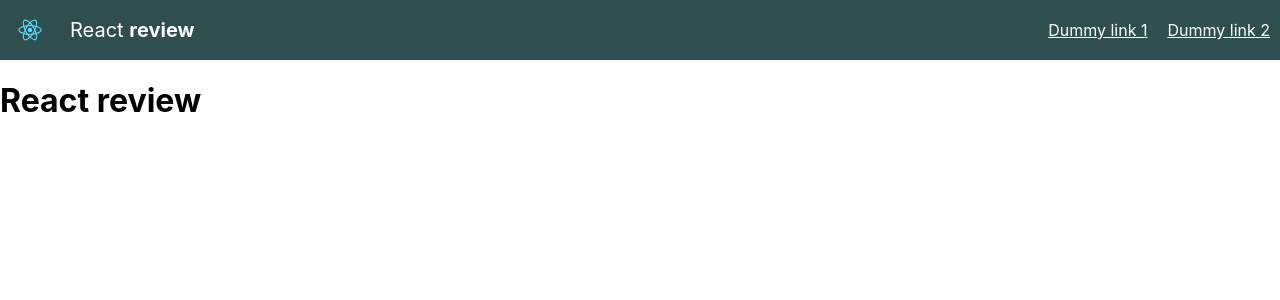
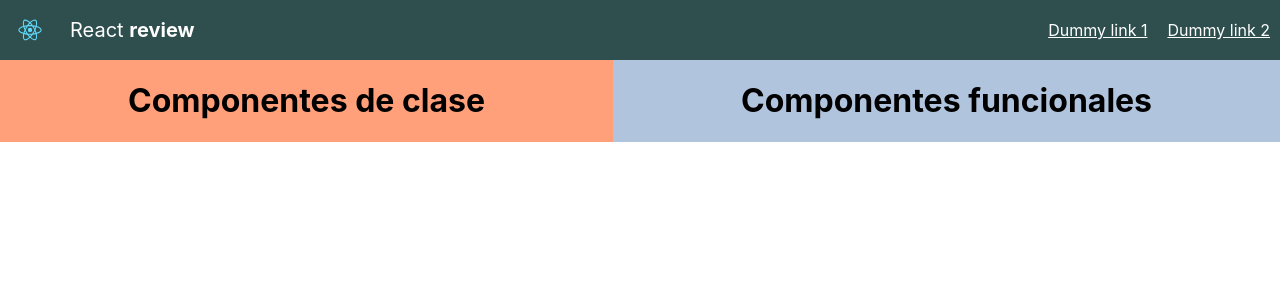
Before and after one commit to lcenriquez/react-components, a React (Create React App) app: page / in a window 1280 px wide. Shown: the top 300 px of the page. Built offline with nearby package versions, Linux system fonts and the light colour scheme.

Commit message:
Divide class and functional components

```diff
--- /dev/null
+++ b/src/components/NavClass.jsx
@@ -0,0 +1,46 @@
+import React from 'react';
+import Logo from '../logo.svg'
+import './Nav.css';
+
+
+class NavClass extends React.Component {
+  constructor(props) {
+    super(props);
+    this.state = {
+      name: 'Class'
+    }
+    // this.handleNameChange = this.handleNameChange.bind(this);
+  }
+
+  componentDidMount() {
+  }
+
+  componentDidUpdate() {
+  }
+
+  componentWillUnmount() {
+  }
+
+  handleNameChange = (e) => {
+    this.setState({
+      name: e.target.value
+    })
+  }
+
+  render() {
+    return (
+      <nav className="navbar navbar-dark bg-dark">
+        <span className="navbar-brand">
+          <img id="logo" src={Logo} width="40" height="40" alt="" />
+          <span>React <b>review</b></span>
+        </span>
+        <div className="navbar-links">
+          <a href="#">Dummy link 1</a>
+          <a href="#">Dummy link 2</a>
+        </div>
+      </nav>
+    );
+  }
+}
+
+export default NavClass;
--- a/src/components/Nav.jsx
+++ b/src/components/NavFunc.jsx
@@ -5,7 +5,7 @@ import Logo from '../logo.svg'
 import './Nav.css';
 
 
-function Nav() {
+function NavFunc() {
   return (
     <nav className="navbar navbar-dark bg-dark">
       <span className="navbar-brand">
@@ -20,4 +20,4 @@ function Nav() {
   );
 };
 
-export default Nav;
+export default NavFunc;
--- a/src/containers/App.css
+++ b/src/containers/App.css
@@ -1,38 +1,14 @@
-.App {
-  text-align: center;
+.container {
+  display: flex;
+  justify-content: space-evenly;
 }
 
-.App-logo {
-  height: 40vmin;
-  pointer-events: none;
+.class {
+  flex-grow: 1;
+  background-color: lightsalmon;
 }
 
-@media (prefers-reduced-motion: no-preference) {
-  .App-logo {
-    animation: App-logo-spin infinite 20s linear;
-  }
+.func {
+  flex-grow: 1;
+  background-color: lightsteelblue;
 }
-
-.App-header {
-  background-color: #282c34;
-  min-height: 100vh;
-  display: flex;
-  flex-direction: column;
-  align-items: center;
-  justify-content: center;
-  font-size: calc(10px + 2vmin);
-  color: white;
-}
-
-.App-link {
-  color: #61dafb;
-}
-
-@keyframes App-logo-spin {
-  from {
-    transform: rotate(0deg);
-  }
-  to {
-    transform: rotate(360deg);
-  }
-}
--- a/src/containers/App.js
+++ b/src/containers/App.js
@@ -1,4 +1,4 @@
-import Nav from '../components/Nav';
+import Nav from '../components/NavClass';
 import './App.css';
 
 function App() {
@@ -6,8 +6,15 @@ function App() {
     <div>
       <header>
         <Nav />
-        <h1>React review</h1>
       </header>
+      <div className="container">
+        <div className="container class">
+          <h1>Componentes de clase</h1>
+        </div>
+        <div className="container func">
+          <h1>Componentes funcionales</h1>
+        </div>
+      </div>
     </div>
   );
 }
```
